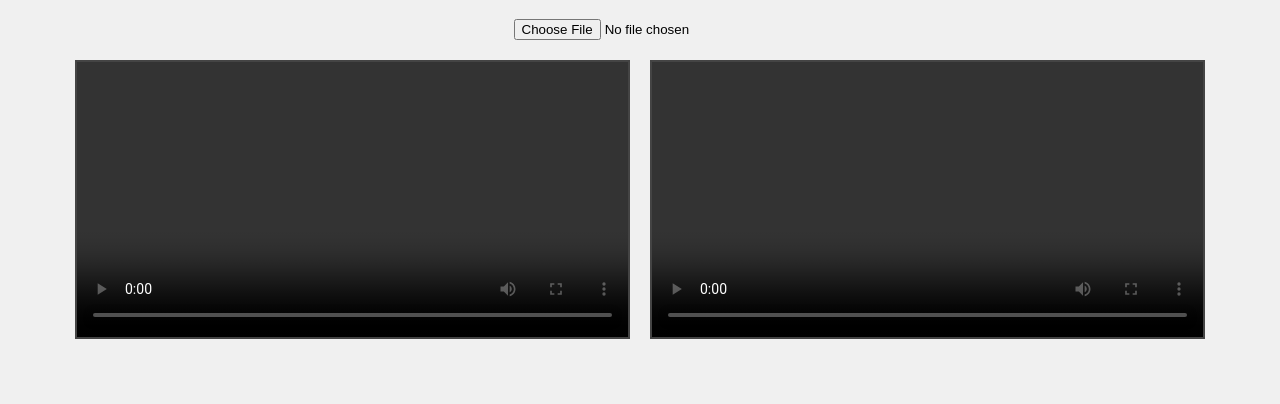
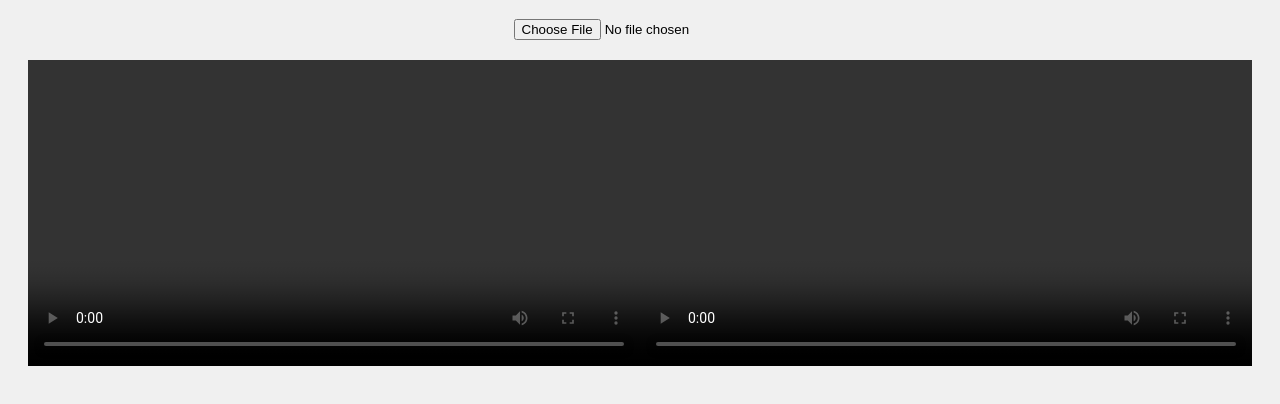
Before and after one commit to G8project/bb, a plain HTML site: page index.html in a window 1280 px wide. Shown: the part 98-502 px from the top of the page. Drawn offline with Linux system fonts and the light colour scheme.

Commit message:
Update index.html

```diff
--- a/index.html
+++ b/index.html
@@ -16,11 +16,11 @@
     .video-container {
       display: flex;
       justify-content: center;
-      gap: 20px;
+      align-items: center;
     }
     video {
-      width: 45%;
-      border: 2px solid #444;
+      width: 50%; /* 幅を調整して2つ並べても収まるように */
+      border: 0;
     }
   </style>
 </head>
```
